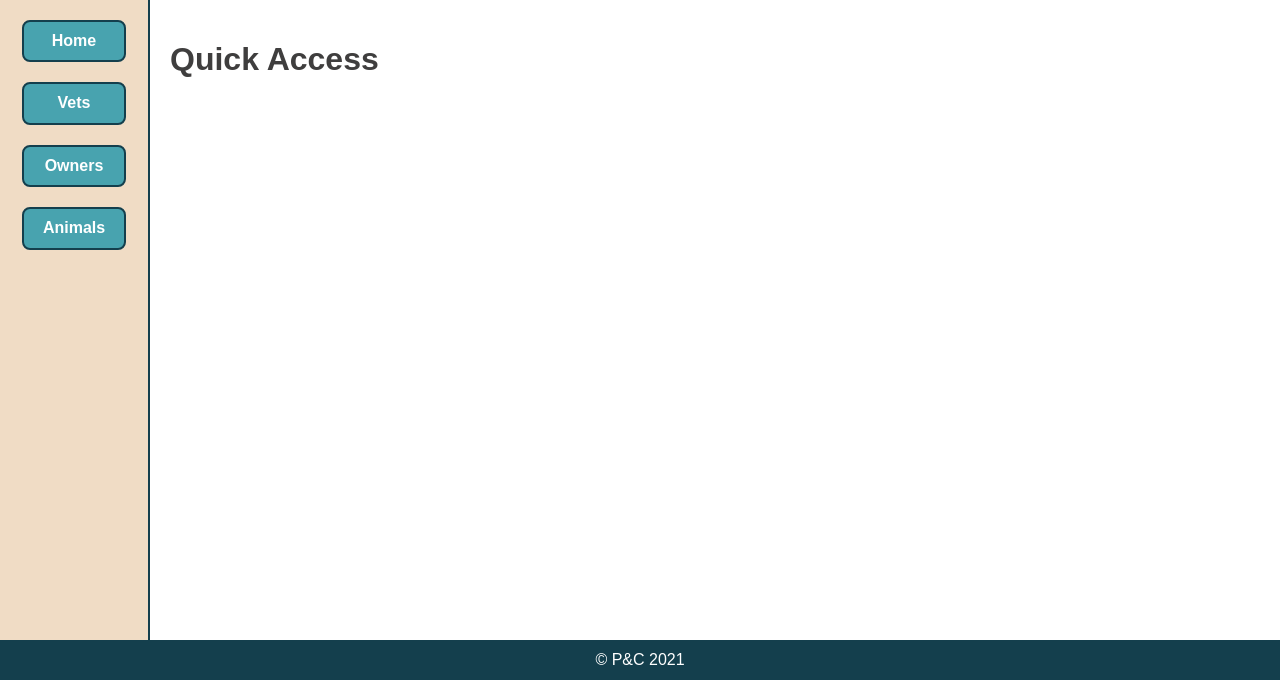
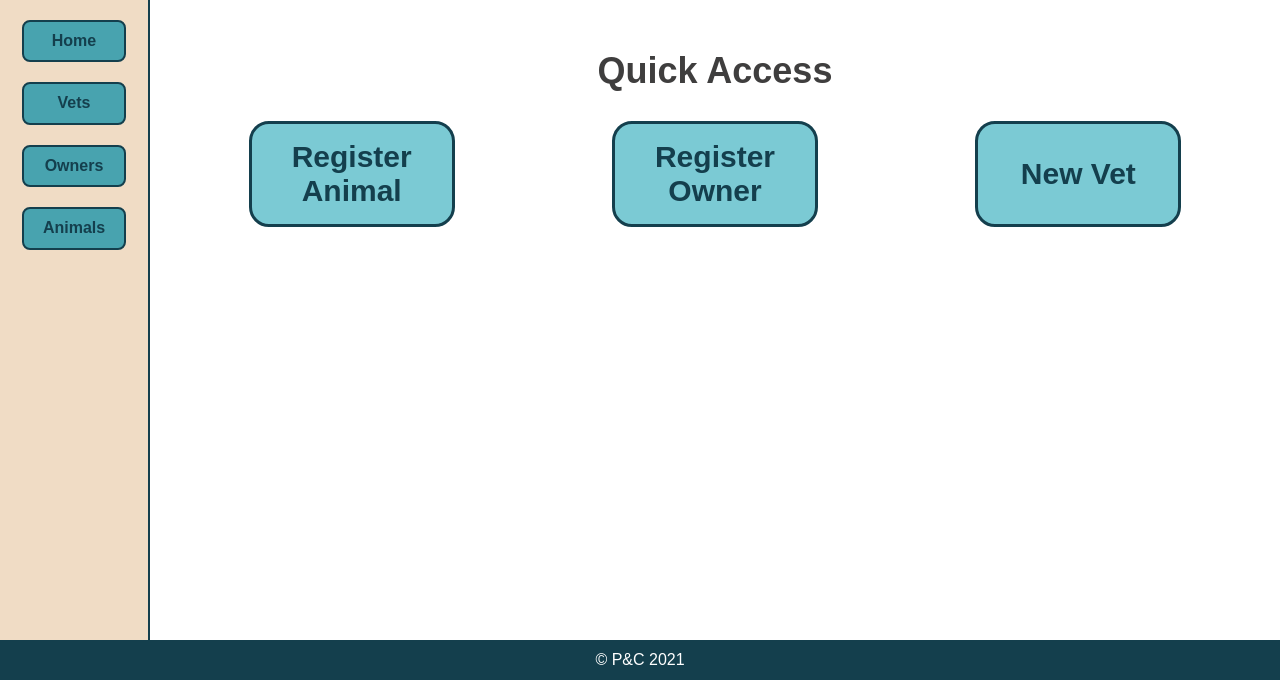
Before and after one commit to Kirsten4/vet_management_app, a Flask app: page / in a window 1280 px wide. Shown: the part 120-800 px from the top of the page. Run offline with Flask 2, Linux system fonts and the light colour scheme.

Commit message:
home page updated

```diff
--- a/static/style.css
+++ b/static/style.css
@@ -71,7 +71,7 @@ a:-webkit-any-link {
 .nav-button {
     margin-top: 20px;
     background-color: #48a3af;
-    color: white;
+    color:rgb(20, 63, 77);
     padding: 10px;
     border-radius: 8px;
     border: rgb(20, 63, 77) solid 2px;
@@ -98,3 +98,36 @@ table, th, td {
 img {
     max-height: 100px;
 }
+
+.home-container {
+    display: flex;
+    flex-flow: row wrap;
+    justify-content: space-around;
+
+}
+.home-container div {
+    display: flex;
+    background-color: #7bcad4;
+    border: rgb(20, 63, 77) solid 3px;
+    width: 200px;
+    height: 100px;
+    border-radius: 20px;
+    justify-content: center;
+    align-items: center;
+    text-align: center;
+    font-size: 30px;
+}
+
+.home-container div a {
+    color: rgb(20, 63, 77);
+    font-weight: 900;
+}
+
+h2 {
+    text-align: center;
+    font-size: 36px;
+}
+
+.nav-button a {
+    color: rgb(20, 63, 77);
+}
--- a/templates/index.html
+++ b/templates/index.html
@@ -1,10 +1,18 @@
 {% extends 'base.html' %}
 
 {% block content %}
-<h1>Quick Access</h1>
+<h2>Quick Access</h2>
 
+<section class="home-container">
 <div>
-    <a href="/animal/new">Register Animal</a>
+    <a href="/animals/new">Register Animal</a>
 </div>
+<div>
+    <a href="/owners/new">Register Owner</a>
+</div>
+<div>
+    <a href="/vets/new">New Vet</a>
+</div>
+</section>
 
 {% endblock content %}
--- a/templates/vets/index.html
+++ b/templates/vets/index.html
@@ -11,6 +11,11 @@
     {% for vet in vets %}
         <li>
             {{ vet.name }}
+        {% if vet.photo %}
+            <img src="/static/img/{{ vet.photo }}" alt="vet photo">
+        {% else %}
+            <img src="/static/img/placeholder-avatar.png" alt="vet photo">
+        {% endif %}
 
         <form class="edit-form" action="/vets/{{vet.id}}/edit">
             <button class="edit-button"><i class="fa fa-pencil-square-o fa-3x" style="color:rgb(20, 107, 81)" ></i></button>
```
Also changed, not shown: static/img/James Herriot.jpeg (added), static/img/Noel-Fitzpatrick.jpeg (added).
